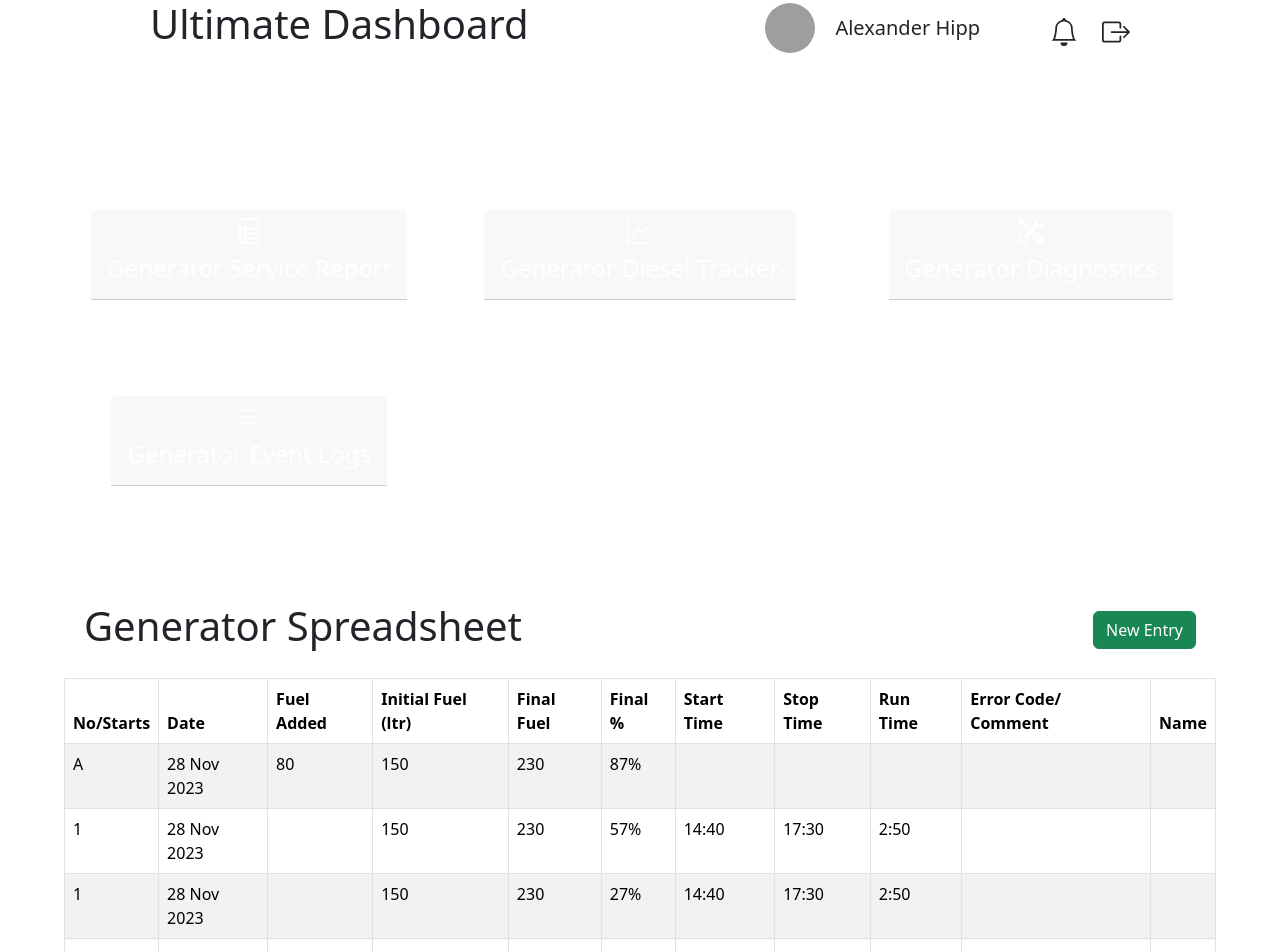
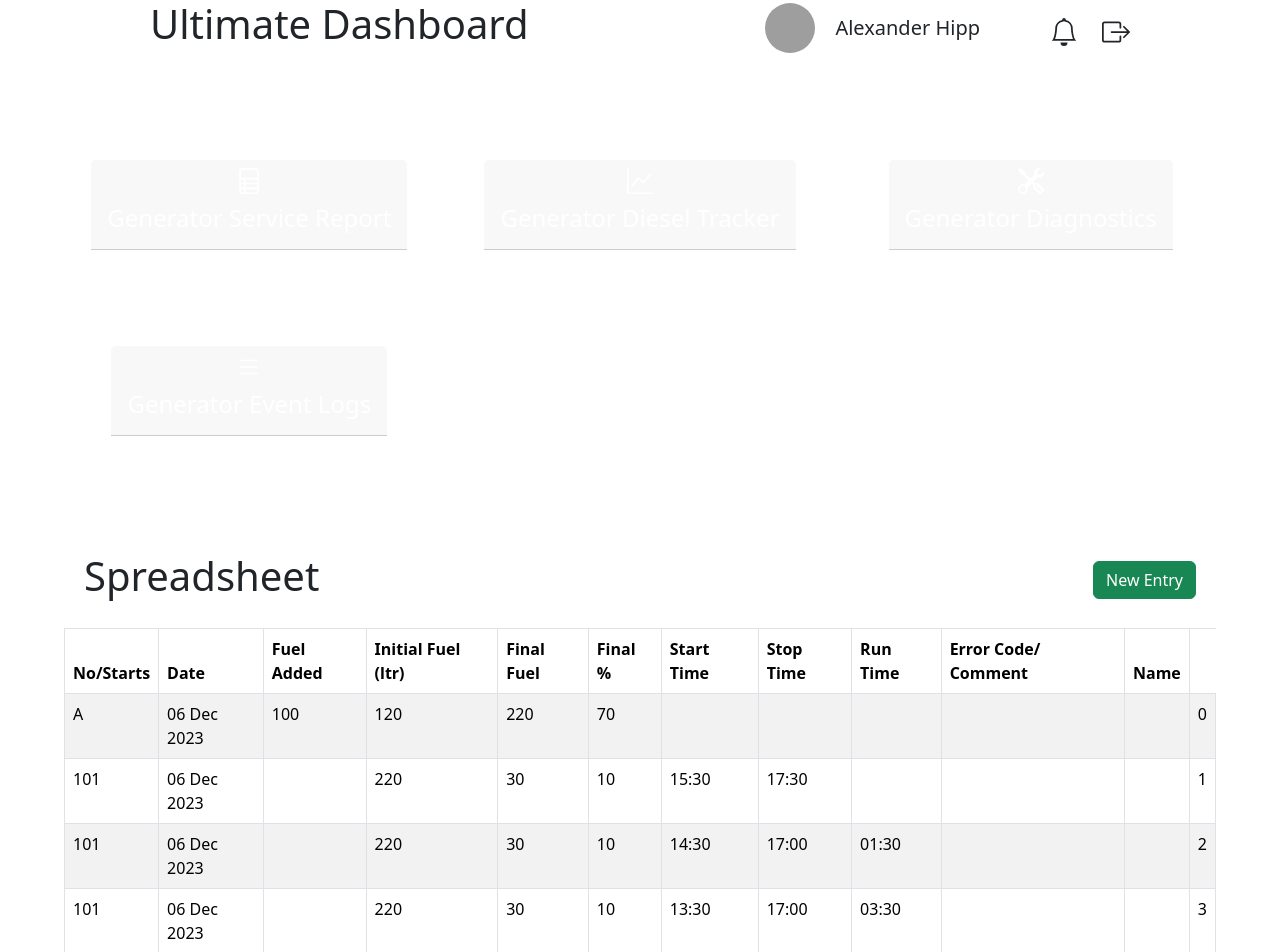
Before and after one commit to tlokwise/react-dashboard, a React (Vite) app: page /dashboard/generator in a window 1280 px wide. Shown: the top 952 px of the page. Built offline with nearby package versions, Linux system fonts and the light colour scheme; grey boxes are pictures that could not be loaded; the HTML template or start-up script is replaced by a standard one.

Commit message:
fix new entry button

```diff
--- /dev/null
+++ b/public/dummy.json
@@ -0,0 +1,93 @@
+[
+    {
+        "noStart": "A",
+        "date": "06 Dec 2023",
+        "fuelAdded": 100,
+        "initiaFuel": 120,
+        "finalFuel": 220,
+        "finalPercentage": 70,
+        "startTime": "",
+        "stopTime": "",
+        "runTime": "",
+        "errorCodeComment": "",
+        "name": ""
+    },
+    {
+        "noStart": 101,
+        "date": "06 Dec 2023",
+        "fuelAdded": null,
+        "initiaFuel": 220,
+        "finalFuel": 30,
+        "finalPercentage": 10,
+        "startTime": "15:30",
+        "stopTime": "17:30",
+        "runTime": "",
+        "errorCodeComment": "",
+        "name": ""
+    },
+    {
+        "noStart": 101,
+        "date": "06 Dec 2023",
+        "fuelAdded": null,
+        "initiaFuel": 220,
+        "finalFuel": 30,
+        "finalPercentage": 10,
+        "startTime": "14:30",
+        "stopTime": "17:00",
+        "runTime": "01:30",
+        "errorCodeComment": "",
+        "name": ""
+    },
+    {
+        "noStart": 101,
+        "date": "06 Dec 2023",
+        "fuelAdded": null,
+        "initiaFuel": 220,
+        "finalFuel": 30,
+        "finalPercentage": 10,
+        "startTime": "13:30",
+        "stopTime": "17:00",
+        "runTime": "03:30",
+        "errorCodeComment": "",
+        "name": ""
+    }
+    ,{
+        "noStart": 101,
+        "date": "06 Dec 2023",
+        "fuelAdded": null,
+        "initiaFuel": 220,
+        "finalFuel": 30,
+        "finalPercentage": 10,
+        "startTime": "13:00",
+        "stopTime": "17:00",
+        "runTime": "04:00",
+        "errorCodeComment": "",
+        "name": ""
+    },
+    {
+        "noStart": "A",
+        "date": "06 Dec 2023",
+        "fuelAdded": 100,
+        "initiaFuel": 120,
+        "finalFuel": 220,
+        "finalPercentage": 70,
+        "startTime": "",
+        "stopTime": "",
+        "runTime": "",
+        "errorCodeComment": "",
+        "name": ""
+    },
+    {
+        "noStart": 101,
+        "date": "06 Dec 2023",
+        "fuelAdded": null,
+        "initiaFuel": 220,
+        "finalFuel": 30,
+        "finalPercentage": 10,
+        "startTime": "14:30",
+        "stopTime": "17:00",
+        "runTime": "01:30",
+        "errorCodeComment": "",
+        "name": ""
+    }
+]
--- /dev/null
+++ b/src/components/GeneratorNewEntry.tsx
@@ -0,0 +1,66 @@
+import { Button } from "react-bootstrap";
+
+function GeneratorNewEntry() {
+  return (
+    <>
+      <tr className="new-entry-row">
+        <td>
+          <input className="spreadsheet-new-entry-input" />
+          {/* noStart */}
+        </td>
+        <td>
+          <input className="spreadsheet-new-entry-input" type="date" />
+          {/* date */}
+        </td>
+        <td>
+          <input className="spreadsheet-new-entry-input" type="number" />
+          {/* fuel added */}
+        </td>
+        <td>
+          <input className="spreadsheet-new-entry-input" type="number" />
+          {/* initial fuel */}
+        </td>
+        <td>
+          <input className="spreadsheet-new-entry-input" type="number" />
+          {/* final fuel */}
+        </td>
+        <td>
+          <input className="spreadsheet-new-entry-input" type="number" />
+          {/* final percentage */}
+        </td>
+        <td>
+          <input className="spreadsheet-new-entry-input" type="time" />
+          {/* start time */}
+        </td>
+        <td>
+          <input className="spreadsheet-new-entry-input" type="time" />
+          {/* stop time */}
+        </td>
+        <td>
+          <input className="spreadsheet-new-entry-input" type="time" />
+          {/* run time */}
+        </td>
+        <td>
+          <input className="spreadsheet-new-entry-input" />
+          {/* error code comment */}
+        </td>
+        <td>
+          <input className="spreadsheet-new-entry-input" />
+          {/* name */}
+        </td>
+      </tr>
+      <tr>
+        <td colSpan={11} className="new-entry-controls">
+          <Button variant="danger" className="new-entry-cancel-btn">
+            Cancel
+          </Button>
+          <Button variant="primary" className="new-entry-save-btn">
+            Save
+          </Button>
+        </td>
+      </tr>
+    </>
+  );
+}
+
+export default GeneratorNewEntry;
--- /dev/null
+++ b/src/components/SideBin.tsx
@@ -0,0 +1,8 @@
+import { Trash } from "react-bootstrap-icons";
+export default function SideBin() {
+  return (
+    <td className="delete-row-side-bin">
+      <Trash className="side-bin" />
+    </td>
+  );
+}
--- a/src/css/generator.css
+++ b/src/css/generator.css
@@ -1,6 +1,6 @@
 .generator {
   position: absolute;
-  top: 200px;
+  top: 150px;
   left: 50%;
   transform: translateX(-50%);
   width: 90%;
@@ -58,7 +58,6 @@
 }
 
 
-
 /* MODAL */
 .generator-event-logs-modal {
   z-index: 1;
@@ -84,7 +83,44 @@
 }
 .modal-header {
   margin-bottom: 20px;
+
 }
 .modal-footer {
   margin-top: 20px;
 }
+
+
+/* SPREADSHEET DYNAMIC CONTENT */
+.spreadsheet-new-entry-input {
+  width: 100%;
+  height: 100%;
+  border:  none;
+  padding: 5px;
+}
+.new-entry-row tr {
+  transition: all .3 ease-in;
+}
+.new-entry-row tr td {
+  padding: 0;
+}
+.new-entry-controls{
+  text-align: end;
+}
+.new-entry-cancel-btn {
+  float: right;
+}
+.new-entry-save-btn {
+  width: 90px;
+  margin-right: 20px;
+}
+
+
+/* delete row side bin */
+.delete-row-side-bin {
+  position: absolute;
+  background-color: var(--greenstone);
+}
+.side-bin {
+  color: red;
+  font-size: 20px;
+}
--- a/src/pages/Generator.tsx
+++ b/src/pages/Generator.tsx
@@ -1,22 +1,79 @@
-import { useState } from "react";
+import { useEffect, useState } from "react";
+
 import "../css/generator.css";
 import "bootstrap/dist/css/bootstrap.css";
-import Navbar from "../components/Navbar";
 import Table from "react-bootstrap/Table";
 import Button from "react-bootstrap/Button";
 import Card from "react-bootstrap/Card";
 // import Alert from "react-bootstrap/Alert";
 import { GraphUp, FileRuled, Tools, List } from "react-bootstrap-icons";
 
+//COMPONENTS
+import Navbar from "../components/Navbar";
+import GeneratorNewEntry from "../components/GeneratorNewEntry";
+//FUNCTIONS AND CONSTANTS
+
 import GeneratorEventLogs from "../components/GeneratorEventLogsModal";
+import SideBin from "../components/SideBin";
+
+type SpreadsheetEntry = {
+  noStart: string | number;
+  date: string;
+  fuelAdded: number;
+  initiaFuel: number;
+  finalFuel: number;
+  finalPercentage: number;
+  startTime: string;
+  stopTime: string;
+  runTime: string;
+  errorCodeComment: string;
+  name: string;
+};
 
 export default function Generator() {
-
+  //Generator Event Logs Handler
   const [showGeneratorEventLogs, setShowGeneratorEventLogs] = useState(false);
   const onGeneratorEventLogsClick = () => {
     setShowGeneratorEventLogs(true);
   };
 
+  //New spreasheet entry handler
+  const [spreadsheetNewEntry, setSpreadsheetNewEntry] = useState(false);
+  const onSpreadsheetNewEntryClick = () => {
+    if (spreadsheetNewEntry) {
+      setSpreadsheetNewEntry(false);
+    } else {
+      setSpreadsheetNewEntry(true);
+    }
+  };
+
+  //SPREADSHEET ROW DELETE SIDE BIN
+  const [showRowDeleteBin, setShowRowDeleteBin] = useState(false);
+  const onRowHover = () => {
+    console.log("hovering around");
+    setShowRowDeleteBin(true);
+  };
+  const onRowLeave = () => {
+    console.log("mouse leaving");
+    setShowRowDeleteBin(false);
+  };
+
+  //fetching spreadsheet data
+  const [spreadsheetData, setSpreadsheetData] = useState<SpreadsheetEntry[]>(
+    []
+  );
+  useEffect(() => {
+    fetch("/dummy.json")
+      .then((response) => {
+        return response.json();
+      })
+      .then((data) => {
+        setSpreadsheetData(data);
+      })
+      .catch((error) => {
+        console.error(error);
+      });
+  }, [spreadsheetData]);
   return (
     <>
       <GeneratorEventLogs show={showGeneratorEventLogs ? "show" : ""} />
@@ -62,11 +119,16 @@ export default function Generator() {
         </div>
         <div className="generator-content">
           <div className="generator-content-header">
-            <h1>Generator Spreadsheet</h1>
-            <Button className="btn btn-success">New Entry</Button>
+            <h1>Spreadsheet</h1>
+            <Button
+              className="btn btn-success"
+              onClick={onSpreadsheetNewEntryClick}
+            >
+              New Entry
+            </Button>
           </div>
 
-          <Table striped bordered hover>
+          <Table striped bordered hover className="spreedsheet-table">
             <thead>
               <tr>
                 <th>No/Starts</th>
@@ -83,71 +145,28 @@ export default function Generator() {
               </tr>
             </thead>
             <tbody>
-              <tr>
-                <td>A</td>
-                <td>28 Nov 2023</td>
-                <td>80</td>
-                <td>150</td>
-                <td>230</td>
-                <td>87%</td>
-                <td></td>
-                <td></td>
-                <td></td>
-                <td></td>
-                <td></td>
-              </tr>
-              <tr>
-                <td>1</td>
-                <td>28 Nov 2023</td>
-                <td></td>
-                <td>150</td>
-                <td>230</td>
-                <td>57%</td>
-                <td>14:40</td>
-                <td>17:30</td>
-                <td>2:50</td>
-                <td></td>
-                <td></td>
-              </tr>
-              <tr>
-                <td>1</td>
-                <td>28 Nov 2023</td>
-                <td></td>
-                <td>150</td>
-                <td>230</td>
-                <td>27%</td>
-                <td>14:40</td>
-                <td>17:30</td>
-                <td>2:50</td>
-                <td></td>
-                <td></td>
-              </tr>
-              <tr>
-                <td>1</td>
-                <td>28 Nov 2023</td>
-                <td>80</td>
-                <td>150</td>
-                <td>230</td>
-                <td>87%</td>
-                <td>14:40</td>
-                <td>17:30</td>
-                <td>2:50</td>
-                <td></td>
-                <td></td>
-              </tr>
-              <tr>
-                <td>1</td>
-                <td>28 Nov 2023</td>
-                <td>80</td>
-                <td>150</td>
-                <td>230</td>
-                <td>87%</td>
-                <td>14:40</td>
-                <td>17:30</td>
-                <td>2:50</td>
-                <td></td>
-                <td></td>
-              </tr>
+              {spreadsheetNewEntry && <GeneratorNewEntry />}
+              {spreadsheetData.map((data, index) => (
+                <tr
+                  key={index}
+                  onMouseEnter={onRowHover}
+                  onMouseLeave={onRowLeave}
+                >
+                  <td>{data.noStart}</td>
+                  <td>{data.date}</td>
+                  <td>{data.fuelAdded}</td>
+                  <td>{data.initiaFuel}</td>
+                  <td>{data.finalFuel}</td>
+                  <td>{data.finalPercentage}</td>
+                  <td>{data.startTime}</td>
+                  <td>{data.stopTime}</td>
+                  <td>{data.runTime}</td>
+                  <td>{data.errorCodeComment}</td>
+                  <td>{data.name}</td>
+                  <td>{index}</td>
+                  {showRowDeleteBin && <SideBin />}
+                </tr>
+              ))}
             </tbody>
           </Table>
         </div>
--- a/src/ts/generator-script.ts
+++ /dev/null
@@ -1,5 +0,0 @@
-
-
-export const generatorEventLogs : string = ()=>{
-  return "this is a string"
-}
```
